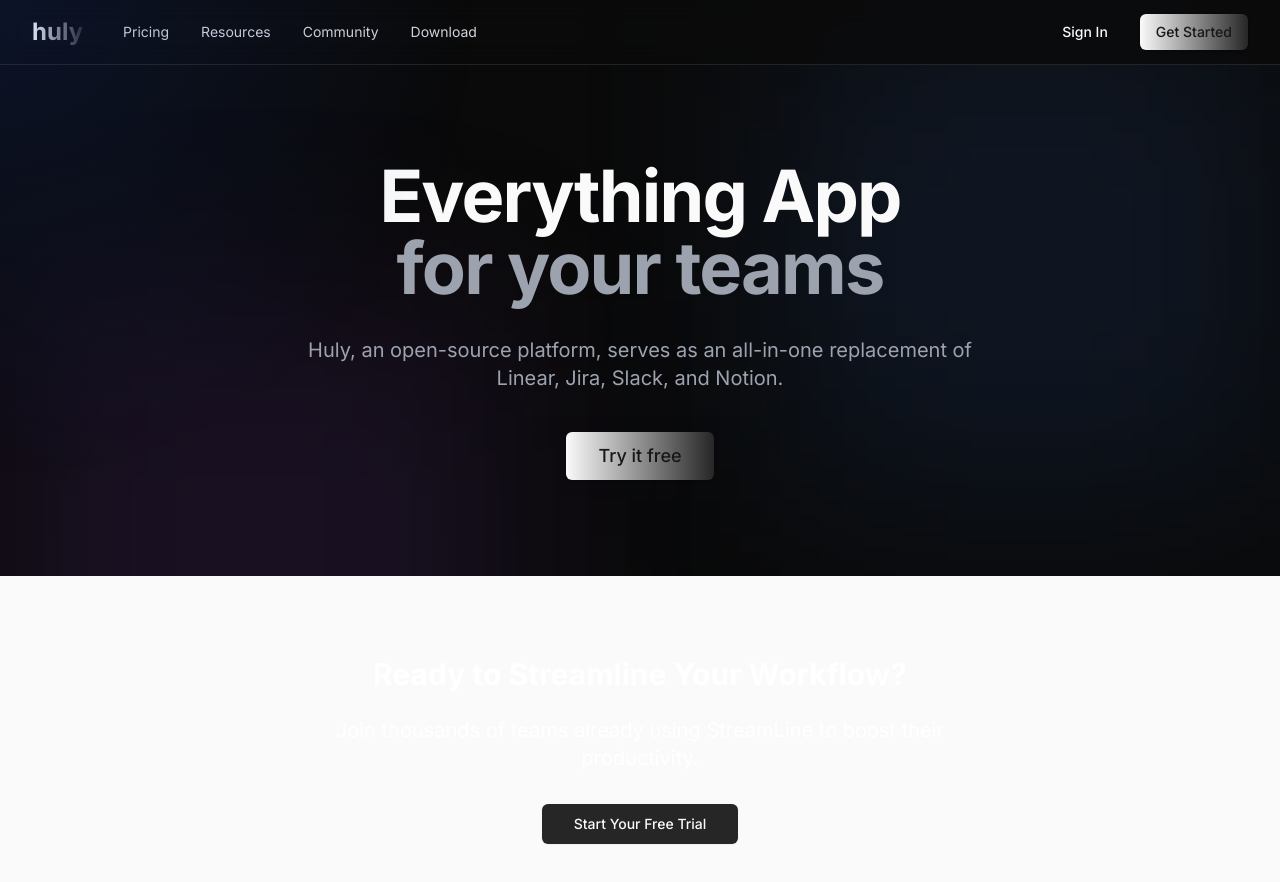
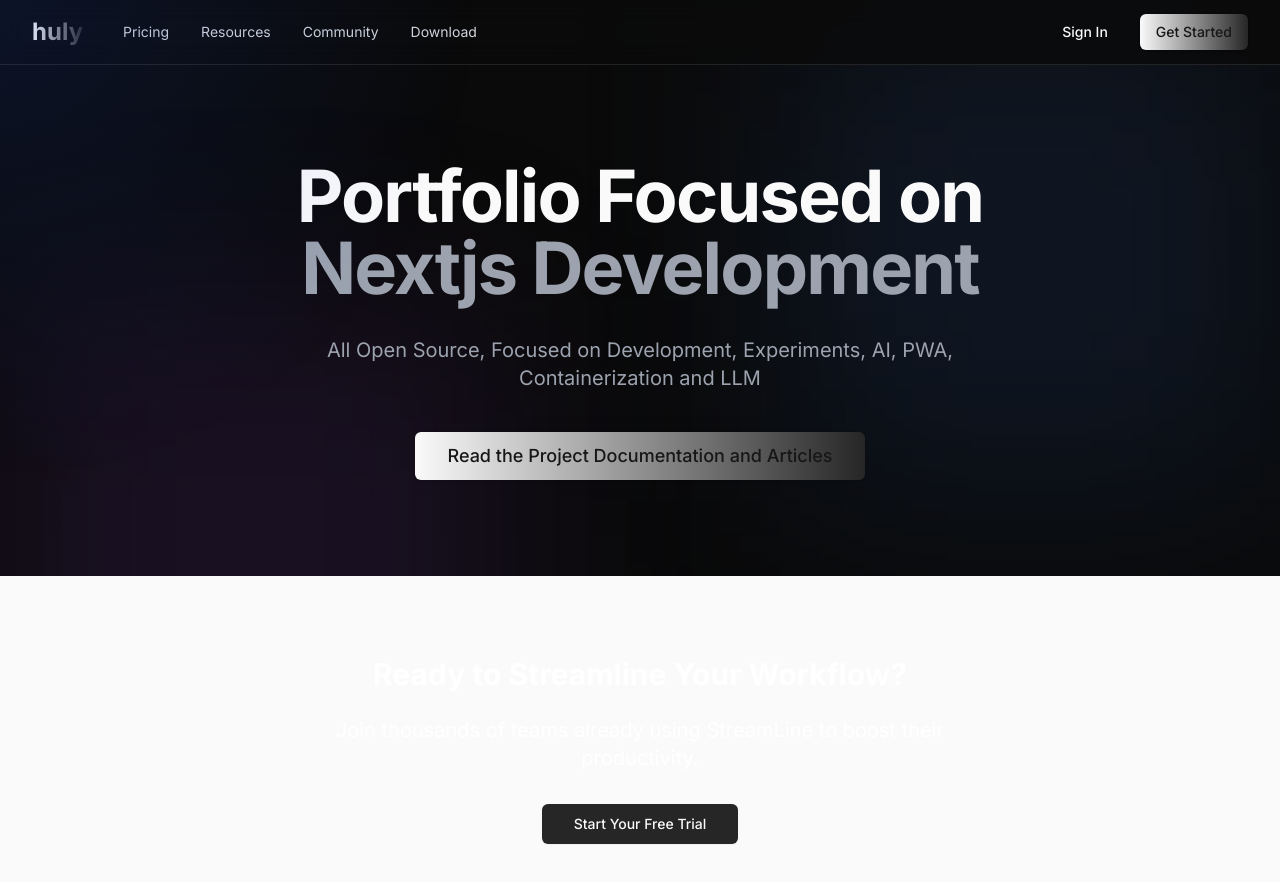
Before and after one commit to shawnmcrowley/shawnmcrowley.github.io, a Next.js app: page / in a window 1280 px wide. Shown: the top 882 px of the page. Built offline with nearby package versions, Linux system fonts and the light colour scheme.

Commit message:
Changed Look and Feel of the Dashboard

```diff
--- a/app/components/hero.js
+++ b/app/components/hero.js
@@ -5,15 +5,15 @@ export default function Hero() {
     <div className="relative pt-32 pb-20 sm:pt-40 sm:pb-24">
       <div className="max-w-7xl mx-auto px-4 sm:px-6 lg:px-8 text-center">
         <h1 className="text-4xl sm:text-6xl lg:text-7xl font-bold tracking-tight mb-8">
-          Everything App
+          Portfolio Focused on
           <br />
-          <span className="text-gray-400">for your teams</span>
+          <span className="text-gray-400">Nextjs Development</span>
         </h1>
         <p className="max-w-2xl mx-auto text-lg sm:text-xl text-gray-400 mb-10">
-          Huly, an open-source platform, serves as an all-in-one replacement of Linear, Jira, Slack, and Notion.
+          All Open Source, Focused on Development, Experiments, AI, PWA, Containerization and LLM
         </p>
         <Button className="relative group px-8 py-6 text-lg bg-gradient-to-r from-primary to-accent hover:opacity-90">
-          <span className="relative z-10">Try it free</span>
+          <span className="relative z-10">Read the Project Documentation and Articles</span>
           <div className="absolute inset-0 bg-white/20 blur-lg group-hover:blur-xl transition-all duration-300 opacity-0 group-hover:opacity-100" />
         </Button>
       </div>
--- a/next.config.mjs
+++ b/next.config.mjs
@@ -13,7 +13,7 @@ const nextConfig = {
   // Disable server features that won't work with static exports
   trailingSlash: isDev ? false : true,
 
-  // For Use in Development Testing of Docusaurus - Comment Out for Deployment
+  // For Use in Development Testing of Docusaurus - set development mode in .env.local
 
   rewrites: isDev
     ? async () => [
```
